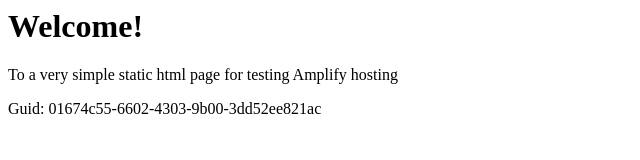
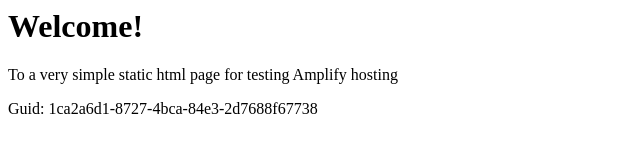
Before and after one commit to aws-aemilia-dub/Github-PR-Commit-Integration-Test-DoNotTouch-GitHubWebhookPushCanaryTest-v1-prod-eu-west-1, a website: page src/index.html in a window 1280 px wide. Shown: the full height of the page, 0-640 px from the left. Drawn offline with Linux system fonts and the light colour scheme.

Commit message:
commit from integ tests

```diff
--- a/src/index.html
+++ b/src/index.html
@@ -12,6 +12,6 @@
 <body>
     <h1>Welcome!</h1>
     <p>To a very simple static html page for testing Amplify hosting</p>
-    <p>Guid: 01674c55-6602-4303-9b00-3dd52ee821ac</p></body>
+    <p>Guid: 1ca2a6d1-8727-4bca-84e3-2d7688f67738</p></body>
 
 </html>
```
